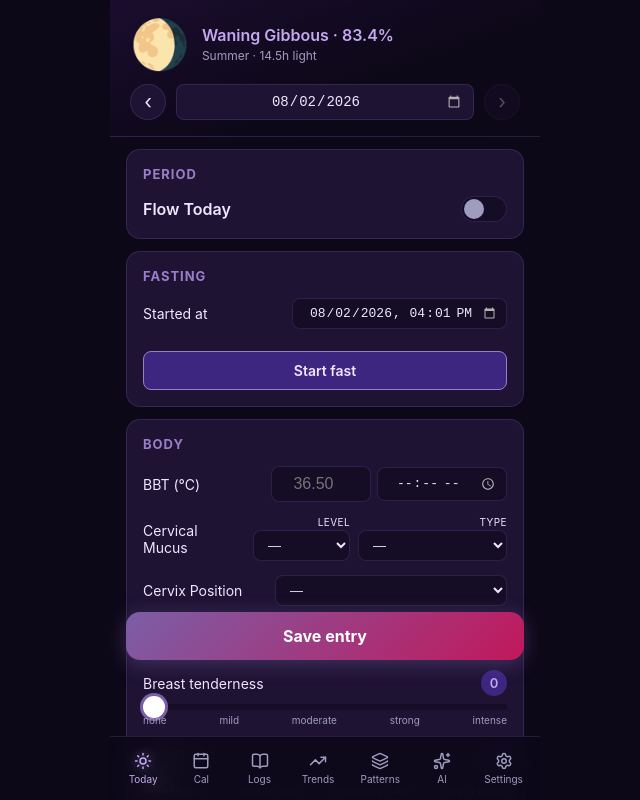
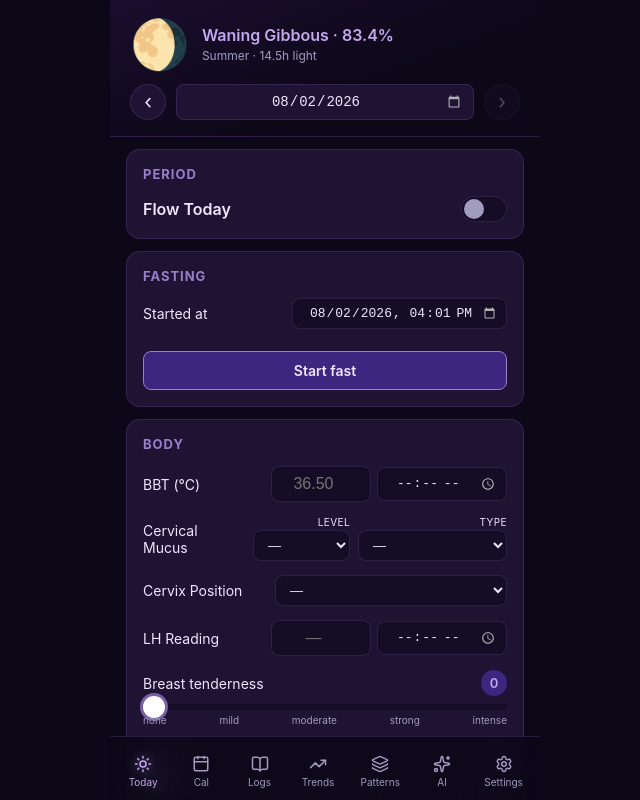
Before and after one commit to SabrinaBenalia/find-your-rhythm, a React (Vite) app: page / in a window 1280 px wide. Shown: the whole page, without its empty margins (315-955 px from the left). Built offline with nearby package versions, Linux system fonts and the light colour scheme.

Commit message:
fix save bar position and bottom nav safe area

```diff
--- a/src/index.css
+++ b/src/index.css
@@ -72,7 +72,6 @@ body {
   transform: translateX(-50%);
   width: 100%;
   max-width: 430px;
-  height: var(--nav-h);
   background: rgba(13, 8, 24, 0.92);
   backdrop-filter: blur(16px);
   -webkit-backdrop-filter: blur(16px);
@@ -82,6 +81,8 @@ body {
   justify-content: space-around;
   padding: 0 4px;
   padding-bottom: env(safe-area-inset-bottom, 0px);
+  align-items: flex-start;
+  padding-top: 10px;
   height: calc(var(--nav-h) + env(safe-area-inset-bottom, 0px));
   z-index: 100;
 }
@@ -553,10 +554,7 @@ input[type=range]:active::-webkit-slider-thumb { box-shadow: 0 0 0 5px rgba(123,
 
 /* ── Save bar ── */
 .save-bar {
-  position: sticky;
-  bottom: calc(var(--nav-h) + env(safe-area-inset-bottom, 0px) + 12px);
-  padding: 0 16px;
-  z-index: 10;
+  padding: 16px 16px 8px;
 }
 .save-btn {
   width: 100%;
```
